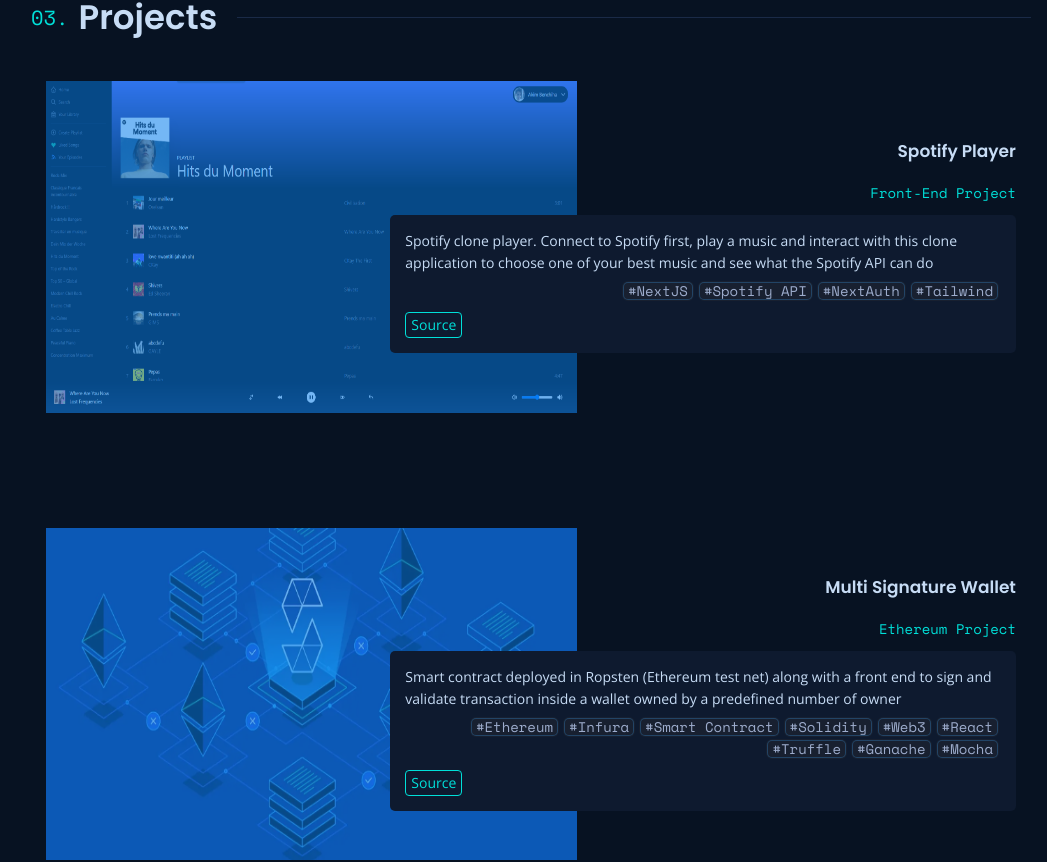
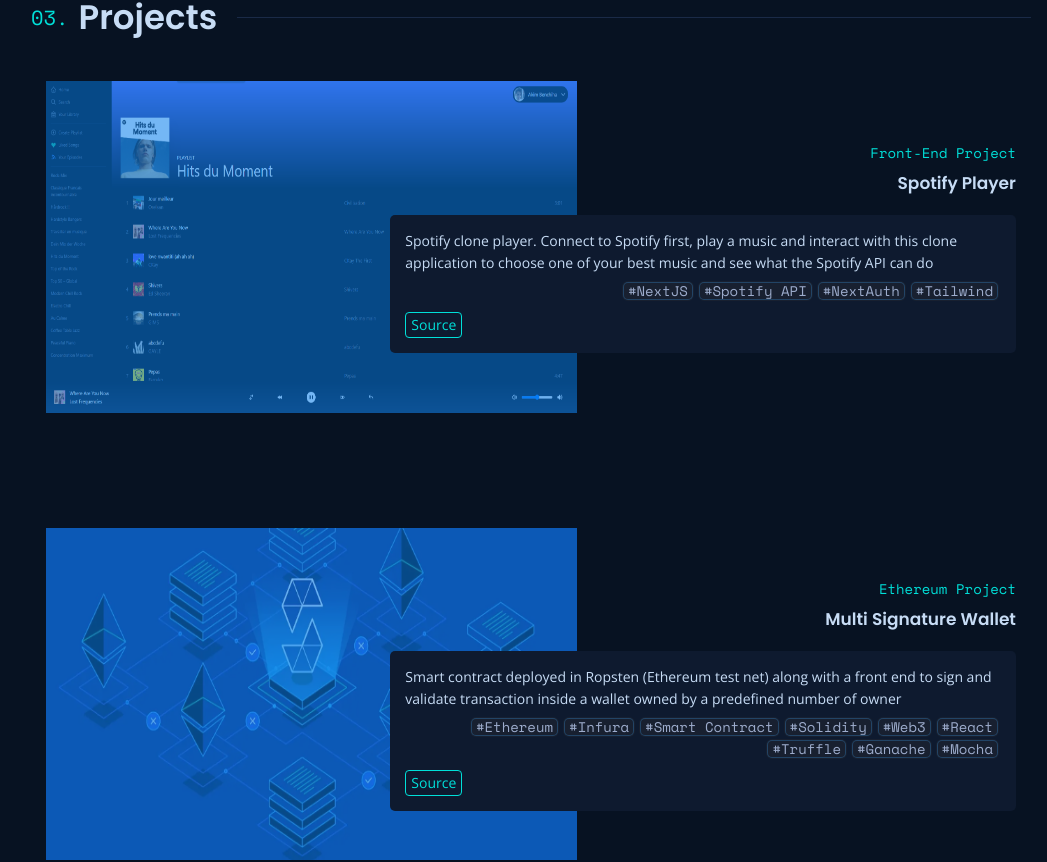
Before and after one commit to Mousticke/next-portfolio, a Next.js app: page / in a window 1280 px wide. Shown: the part 2474-3336 px from the top of the page, without its empty margins (109-1156 px from the left). Built offline with nearby package versions, Linux system fonts and the light colour scheme; no server answers.

Commit message:
Fix accessibility Lighthouse

```diff
--- a/components/Project/Project.js
+++ b/components/Project/Project.js
@@ -71,18 +71,18 @@
                 </Link>
               </ProjectPreview>
               <ProjectDescriptionContainer>
-                <ProjectTitleMd className="mdDisplay">
+                <ProjectType className="mdDisplay">{type}</ProjectType>
                 <Link href={source} passHref>
                   <a
                     target="_blank"
                     rel="noopener noreferrer"
                     aria-label="Source code"
                   >
+                    <ProjectTitleMd className="mdDisplay">
                       {title}
+                    </ProjectTitleMd>
                   </a>
                 </Link>
-                </ProjectTitleMd>
-                <ProjectType className="mdDisplay">{type}</ProjectType>
                 <ProjectDescription>
                   <p>{description}</p>
                   {projectTagsComponent(tags, "mdDisplay")}
--- a/components/Project/Project.styles.js
+++ b/components/Project/Project.styles.js
@@ -94,16 +94,6 @@
   justify-content: center;
   align-items: center;
   cursor: pointer;
-  & > a {
-    color: ${(props) => props.theme.colors.text};
-  }
-  transition: ${transitionAll};
-  &:hover {
-    & > a {
-      color: ${(props) => props.theme.colors.hover_link};
-      outline: none;
-    }
-  }
 
   @media ${breakpoints.media_screens.landscape_tablet} {
     justify-content: flex-end;
@@ -151,6 +141,15 @@
     position: absolute;
     flex-direction: column;
     grid-column: 4 / -1;
+
+    & > a {
+      color: ${(props) => props.theme.colors.text};
+    }
+    transition: ${transitionAll};
+    & > a:hover {
+      color: ${(props) => props.theme.colors.hover_link};
+      outline: none;
+    }
   }
 `;
 
```
Lines whose indentation alone changed are shown as unchanged.
